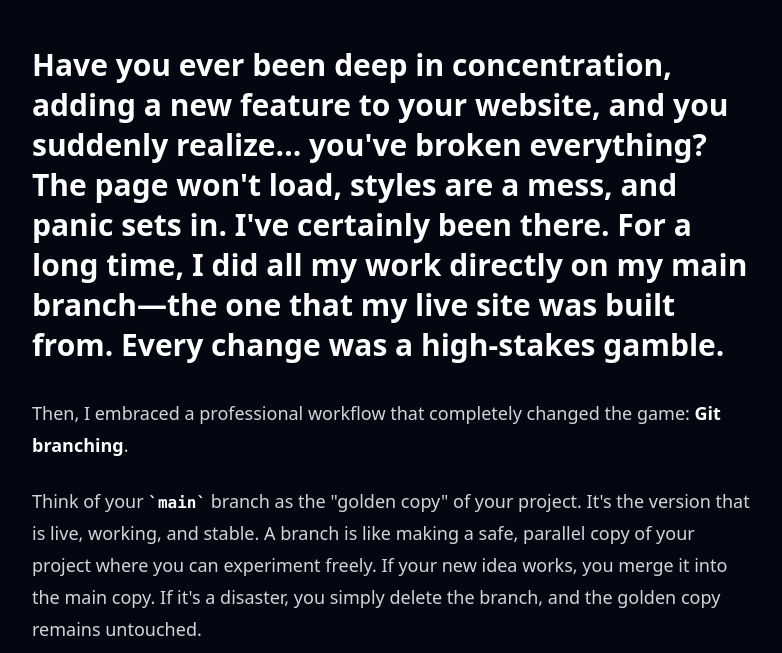
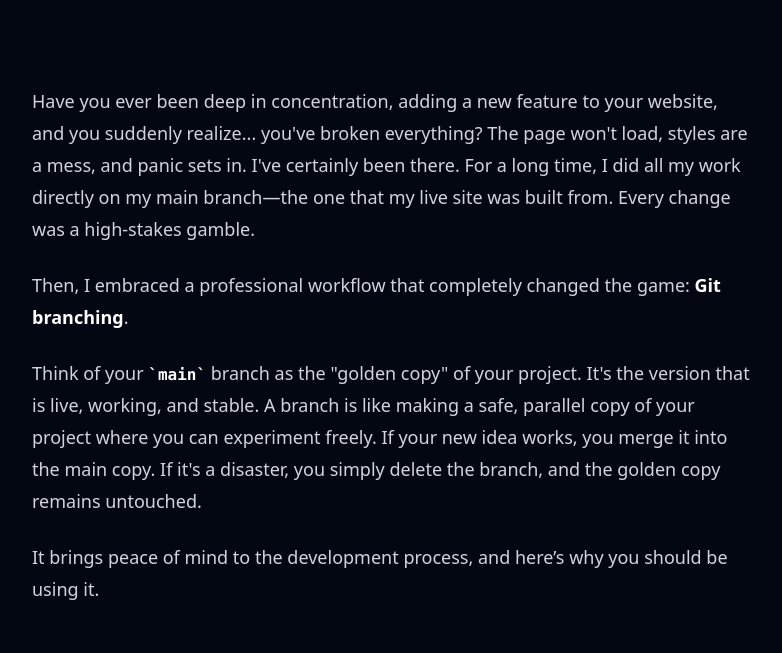
Before and after one commit to KnowOneActual/beaubremer-blog, an Eleventy site: page posts/2025-06-12-a-guide-to-git-branches.md in a window 1280 px wide. Shown: the part 83-736 px from the top of the page, without its empty margins (248-1030 px from the left). Built offline with nearby package versions, Linux system fonts and the light colour scheme; Eleventy itself is replaced by a stand-in of ours; files that its build step writes are made by us from their sources.

Commit message:
small blog update2

```diff
--- a/posts/2025-06-12-a-guide-to-git-branches.md
+++ b/posts/2025-06-12-a-guide-to-git-branches.md
@@ -5,7 +5,9 @@ date: 2025-06-12
 layout: "layout.njk"
 ---
 
-## Have you ever been deep in concentration, adding a new feature to your website, and you suddenly realize... you've broken everything? The page won't load, styles are a mess, and panic sets in. I've certainly been there. For a long time, I did all my work directly on my main branch—the one that my live site was built from. Every change was a high-stakes gamble.
+#
+
+Have you ever been deep in concentration, adding a new feature to your website, and you suddenly realize... you've broken everything? The page won't load, styles are a mess, and panic sets in. I've certainly been there. For a long time, I did all my work directly on my main branch—the one that my live site was built from. Every change was a high-stakes gamble.
 
 Then, I embraced a professional workflow that completely changed the game: **Git branching**.
 
```
